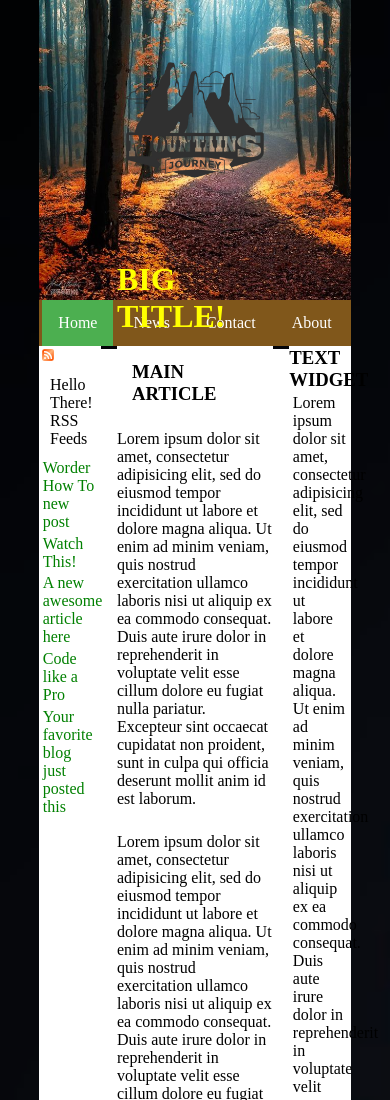
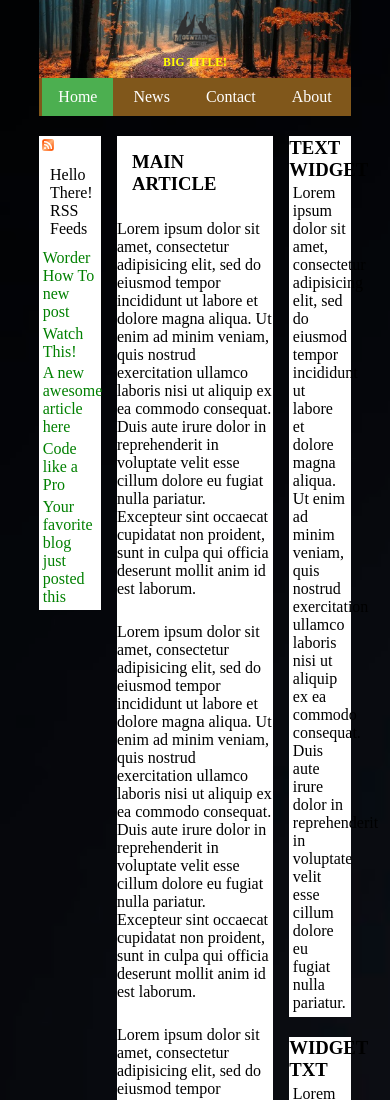
Before and after one commit to pagos21/htmlcss-wp, a plain HTML site: page index.html in a window 390 px wide. Shown: the top 1100 px of the page. Drawn offline with Linux system fonts and the light colour scheme.

Commit message:
v 1.1 (CSS initial fix + semi-responsive)

```diff
--- a/style/style.css
+++ b/style/style.css
@@ -20,12 +20,13 @@ header {
   position: relative;
   background-image: url(../img/woods.jpg);
   background-size: cover;
+  background-position: center;
   background-repeat: no-repeat;
-  height: 300px;
+  height: 20vw;
 }
 
 header img{
-  height: 50%;
+  height: 12vw;
   position: absolute;
   top: 50%;
   left: 50%;
@@ -35,17 +36,19 @@ header img{
 
 header h1{
   color: yellow;
+  font-size: 3vw;
+  font-weight: bold;
   position: absolute;
   top: 50%;
   left: 50%;
-  transform: translate(-50%, 150%);
+  transform: translate(-50%, 130%);
 }
 
 /* NAV BAR PART */
 
 ul {
   text-align: center;
-  list-style-type: none;
+  /* list-style-type: none; */
   margin: 0;
   padding: 0;
   overflow: hidden;
@@ -62,7 +65,7 @@ li a {
   display: block;
   color: white;
   text-align: center;
-  padding: 14px 16px;
+  padding: 10px 16px;
   text-decoration: none;
 }
 
@@ -76,10 +79,10 @@ li a:hover:not(.active) {
 
 /* main part */
 
-.riga {
+.row {
   margin: 20px 0;
 }
-.riga::after {
+.row::after {
   content: "";
   display: table;
   clear: both;
```
